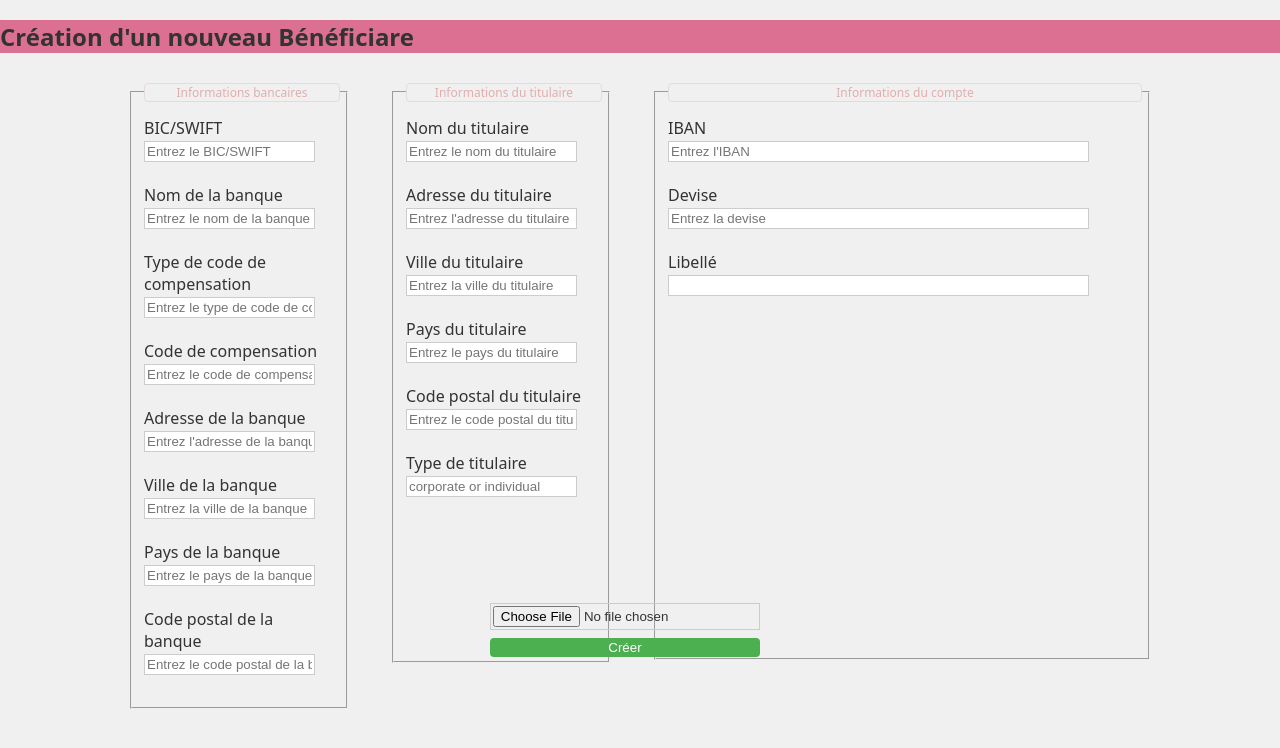
After one commit to ORNESSLAB/happybanfirst_v2.0, a Flask app: template flask/templates/create_external.html in a window 1280 px wide. The commit adds this page. Shown: the top 748 px of the page. Run offline with Flask 3, Linux system fonts and the light colour scheme; the template is opened without the code that fills it, so the values that code supplies are empty; parts of the project's set-up code (start-up, migrations or seed data) failed here and were passed over.

Commit message:
creation de la page creation d'un beneficiaire

```diff
--- a/flask/static/style.css
+++ b/flask/static/style.css
@@ -1,6 +1,10 @@
 body {
 
-font-family: Arial, sans-serif;
+font-family:system-ui, -apple-system, BlinkMacSystemFont, 'Segoe UI', Roboto, Oxygen, Ubuntu, Cantarell, 'Open Sans', 'Helvetica Neue', sans-serif;
+background-color: #f0f0f0;
+color: #333;
+margin: 0;
+padding: 0;
 
 }
 .container {
@@ -8,8 +12,8 @@ margin: 0 auto;
 width: 80%;
 padding: 10px;
 
-border-right: 1px solid rgb(228, 220, 220);
-border-left: 1px solid rgb(228, 220, 220);
+/* border-right: 1px solid rgb(228, 220, 220);
+border-left: 1px solid rgb(228, 220, 220); */
 display: flex;
 gap: 10px;
 
@@ -17,13 +21,46 @@ justify-content: center;
 flex-shrink: 1;
 
 }
+.container-ext {
+    margin: 0 auto;
+    width: 80%;
+    padding: 10px;
+
+    /* border-right: 1px solid rgb(228, 220, 220);
+    border-left: 1px solid rgb(228, 220, 220); */
+    display: flex;
+    gap: 40px;
+    justify-content: space-evenly;
+
+
+
+    }
+.extitem {
+    margin: 0 auto;
+    width: 500px;
+    height: 500px
+    }
+.extitem:nth-child(1) {
+
+    /* flex-grow: 1; */
+
+    }
+.extitem:nth-child(2) {
+
+
+    }
+.extitem:nth-child(3) {
+
+    flex-grow: 1;
+
+    }
 .container-home{
     margin: 0 auto;
     width: 80%;
     padding: 10px;
 
-    border-right: 1px solid rgb(228, 220, 220);
-    border-left: 1px solid rgb(228, 220, 220);
+    /* border-right: 1px solid rgb(228, 220, 220);
+    border-left: 1px solid rgb(228, 220, 220); */
     display: flex;
     gap: 10px;
     align-items: center;
@@ -50,8 +87,8 @@ input[type="password"] {
     justify-content: center;
 }
 .left-column {
-border: 1px solid rgb(39, 236, 243);
-background-color: #09f0d1;
+border-left: 1px solid rgb(39, 236, 243);
+background-color: rgb(243,252,252);
 width: 55%;
 margin: 0 0 0 auto;
 
@@ -95,9 +132,20 @@ input[type="submit"] {
     color: white;
     padding: 2px 2px;
     margin: 8px 0;
+    align-items: center;
     border: none;
     border-radius: 4px;
     cursor: pointer;
+}
+input[type="file"] {
+    width: 90%;
+    padding: 2px 2px;
+
+    box-sizing: border-box;
+    border: 1px solid #ccc;
+    -webkit-transition: 0.5s;
+    transition: 0.5s;
+    outline: none;
 }
 input[type="submit"]:hover {
     background-color: #45a049;
@@ -125,7 +173,7 @@ textarea {
 select {
     width: 90%;
     padding: 2px 2px;
-
+    text-align: center;
     box-sizing: border-box;
     border: 1px solid #ccc;
     -webkit-transition: 0.5s;
@@ -154,7 +202,7 @@ input[type="time"] {
 }
 
 .container-two {
-    overflow: scroll;
+
     margin: 0 auto;
     width: 80%;
     padding: 2px;
@@ -176,7 +224,7 @@ table {
     width: 100%;
 
     border-top: 1px solid rgb(241, 225, 241);
-    border-bottom: 1px solid rgb(241, 225, 241);
+
 
   }
 
@@ -198,9 +246,53 @@ table {
   }
 
   th,
-  td {
-    padding: 2px;
+    td {
+        padding: 2px;
+        text-align: center;
+        border-right: 1px solid rgb(241, 225, 241);
+        border-bottom: 1px solid rgb(241, 220, 241);
+        font-size: x-small;
+    }
+    th {
+        font-size: small;
+        border-right: 1px solid rgb(241, 225, 241);
+        border-bottom: 1px solid rgb(241, 220, 241);
+        }
+tr:nth-child(even) td{
+    background-color: #f2f2f2;
   }
-  th {
-    font-size: small;
-  }
+
+
+tr:nth-child(odd) th {
+    background-color: #f0c4c4;
+}
+
+
+
+legend {
+    font-size: 12px;
+    color: #e2adad;
+    padding: 0 2px;
+    margin: 0;
+
+    border-radius: 4px;
+    background-color: #f0f0f0;
+    text-align: center;
+    width: 100%;
+    display: block;
+    margin-bottom: 10px;
+    border: 1px solid rgb(228, 220, 220);
+}
+a {
+  display: inline-block;
+  padding: 1px 2px;
+  background-color: #9ebefa;
+  color: white;
+  text-decoration: none;
+  border: none;
+  cursor: pointer;
+  align-items: center;
+}
+a:hover {
+    color: #45a049;
+}
--- /dev/null
+++ b/flask/templates/create_external.html
@@ -0,0 +1,95 @@
+
+<!DOCTYPE html>
+<html>
+<head>
+    <title>Orness-IbanFirst</title>
+    <link rel="stylesheet" href="static/style.css">
+    <div class="head-div">
+        <h2>Création d'un nouveau Bénéficiare</h2>
+        </div>
+</head>
+<body>
+
+    <div class="container-ext">
+        <div class="extitem">
+            <form method="POST" >
+                <fieldset id="holderBankInfo">
+                <legend>Informations bancaires</legend>
+
+                <label for="bic">BIC/SWIFT</label>
+                <input type="text" id="bic" name="bic" placeholder="Entrez le BIC/SWIFT"><br><br>
+                <label for="bankname">Nom de la banque</label>
+                <input type="text" id="bankname" name="bankname" placeholder="Entrez le nom de la banque"><br><br>
+                <label for="clearingcodetype">Type de code de compensation</label>
+                <input type="text" id="clearingcodetype" name="clearingcodetype" placeholder="Entrez le type de code de compensation"><br><br>
+                <label for="clearingcode">Code de compensation</label>
+                <input type="text" id="clearingcode" name="clearingcode" placeholder="Entrez le code de compensation"><br><br>
+                <label for="bankadress">Adresse de la banque</label>
+                <input type="text" id="bankadress" name="bankadress" placeholder="Entrez l'adresse de la banque"><br><br>
+                <label for="bankcity">Ville de la banque</label>
+                <input type="text" id="bankcity" name="bankcity" placeholder="Entrez la ville de la banque"><br><br>
+                <label for="bankcountry">Pays de la banque</label>
+                <input type="text" id="bankcountry" name="bankcountry" placeholder="Entrez le pays de la banque"><br><br>
+                <label for="bankpostalCode">Code postal de la banque</label>
+                <input type="text" id="bankpostalCode" name="bankpostalCode" placeholder="Entrez le code postal de la banque"><br><br>
+                </fieldset>
+
+
+        </form>
+    </div>
+
+
+        <div class="extitem">
+        <form method="POST" >
+        <fieldset id="holderInfo">
+        <legend>Informations du titulaire</legend>
+        <label for="holderName">Nom du titulaire</label>
+        <input type="text" id="holderName" name="holderName" placeholder="Entrez le nom du titulaire"><br><br>
+        <label for="holderAddress">Adresse du titulaire</label>
+        <input type="text" id="holderAddress" name="holderAddress" placeholder="Entrez l'adresse du titulaire"><br><br>
+        <label for="holderCity">Ville du titulaire</label>
+        <input type="text" id="holderCity" name="holderCity" placeholder="Entrez la ville du titulaire"><br><br>
+        <label for="holderCountry">Pays du titulaire</label>
+        <input type="text" id="holderCountry" name="holderCountry" placeholder="Entrez le pays du titulaire"><br><br>
+        <label for="holderPostalCode">Code postal du titulaire</label>
+        <input type="text" id="holderPostalCode" name="holderPostalCode" placeholder="Entrez le code postal du titulaire"><br><br>
+        <label for="holdertype">Type de titulaire</label>
+        <input type="text" id="holdertype" name="holdertype" placeholder="corporate or individual"><br><br><br><br><br><br><br><br>
+        </fieldset>
+        </form>
+        </div>
+
+
+
+    <form method="POST">
+        <div class="extitem">
+            <fieldset id="accountInfo">
+            <legend>Informations du compte</legend>
+
+            <label for="iban">IBAN</label><br>
+            <input type="text" id="iban" name="iban" placeholder="Entrez l'IBAN"><br><br>
+            <label for="currency">Devise</label>
+            <input type="text" id="currency" name="currency" placeholder="Entrez la devise"><br><br>
+            <label for="tag"> Libellé</label>
+            <input type="text" id="tag" name="tag"><br><br><br><br><br><br><br><br><br><br><br><br><br><br><br><br><br>
+            </fieldset>
+        </div>
+        </form>
+
+
+    </div>
+
+
+
+    </div>
+    <div class="container-ext">
+    <form method="POST">
+        <input type="file" name="file" id="createaccount"> <input type="submit" value="Créer">
+    </form>
+
+
+
+    </div>
+
+</body>
+</html>
```
Also changed, not shown: flask/app.py (+21 -9 lines), flask/templates/choice.html (renamed from flask/templates/login.html, +6 -5 lines), flask/templates/submit_payment.html (+10 -8 lines).
